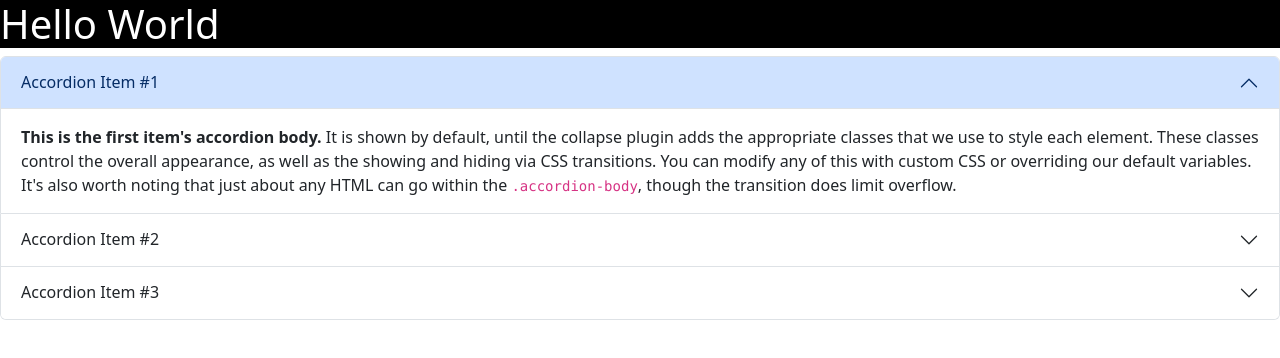
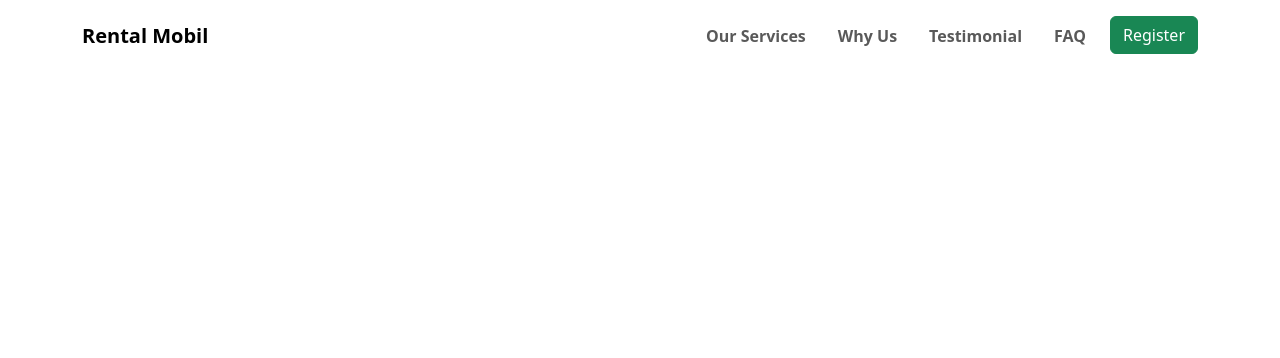
Before and after one commit to Hafieddz/F-FSW24001086-km6-haf-rental_car-ch1, a website: page index.html in a window 1280 px wide. Drawn offline with nearby package versions, Linux system fonts and the light colour scheme.

Commit message:
feat : create navbar

```diff
--- a/index.html
+++ b/index.html
@@ -9,65 +9,39 @@
 </head>
 
 <body>
-    <section class="bg-black">
-        <h1 class="text-white"> Hello World </h1>
-    </section>
+    <!-- Navbar -->
+    <nav class="navbar navbar-expand-lg py-3">
+        <div class="container">
+            <a class="navbar-brand fw-semibold" href="#">Rental Mobil </a>
+            <button class="navbar-toggler" type="button" data-bs-toggle="collapse"
+                data-bs-target="#navbarSupportedContent" aria-controls="navbarSupportedContent" aria-expanded="false"
+                aria-label="Toggle navigation">
+                <span class="navbar-toggler-icon"></span>
+            </button>
+            <div class="collapse navbar-collapse justify-content-end" id="navbarSupportedContent">
+                <ul class="navbar-nav gap-xl-3 fw-bold">
+                    <li class="nav-item">
+                        <a class="nav-link" aria-current="page" href="#our-services"> Our Services </a>
+                    </li>
+                    <li class="nav-item">
+                        <a class="nav-link" href="#why-us"> Why Us</a>
+                    </li>
+                    <li class="nav-item">
+                        <a class="nav-link" href="#testimonial"> Testimonial</a>
+                    </li>
+                    <li class="nav-item">
+                        <a class="nav-link" href="#faq"> FAQ </a>
+                    </li>
+                    <li class="nav-item">
+                        <button class="btn btn-success btn-md">Register</button>
+                    </li>
 
-    <div class="accordion" id="accordionExample">
-        <div class="accordion-item">
-            <h2 class="accordion-header">
-                <button class="accordion-button" type="button" data-bs-toggle="collapse" data-bs-target="#collapseOne"
-                    aria-expanded="true" aria-controls="collapseOne">
-                    Accordion Item #1
-                </button>
-            </h2>
-            <div id="collapseOne" class="accordion-collapse collapse show" data-bs-parent="#accordionExample">
-                <div class="accordion-body">
-                    <strong>This is the first item's accordion body.</strong> It is shown by default, until the collapse
-                    plugin adds the appropriate classes that we use to style each element. These classes control the
-                    overall appearance, as well as the showing and hiding via CSS transitions. You can modify any of
-                    this with custom CSS or overriding our default variables. It's also worth noting that just about any
-                    HTML can go within the <code>.accordion-body</code>, though the transition does limit overflow.
-                </div>
+                </ul>
             </div>
         </div>
-        <div class="accordion-item">
-            <h2 class="accordion-header">
-                <button class="accordion-button collapsed" type="button" data-bs-toggle="collapse"
-                    data-bs-target="#collapseTwo" aria-expanded="false" aria-controls="collapseTwo">
-                    Accordion Item #2
-                </button>
-            </h2>
-            <div id="collapseTwo" class="accordion-collapse collapse" data-bs-parent="#accordionExample">
-                <div class="accordion-body">
-                    <strong>This is the second item's accordion body.</strong> It is hidden by default, until the
-                    collapse plugin adds the appropriate classes that we use to style each element. These classes
-                    control the overall appearance, as well as the showing and hiding via CSS transitions. You can
-                    modify any of this with custom CSS or overriding our default variables. It's also worth noting that
-                    just about any HTML can go within the <code>.accordion-body</code>, though the transition does limit
-                    overflow.
-                </div>
-            </div>
-        </div>
-        <div class="accordion-item">
-            <h2 class="accordion-header">
-                <button class="accordion-button collapsed" type="button" data-bs-toggle="collapse"
-                    data-bs-target="#collapseThree" aria-expanded="false" aria-controls="collapseThree">
-                    Accordion Item #3
-                </button>
-            </h2>
-            <div id="collapseThree" class="accordion-collapse collapse" data-bs-parent="#accordionExample">
-                <div class="accordion-body">
-                    <strong>This is the third item's accordion body.</strong> It is hidden by default, until the
-                    collapse plugin adds the appropriate classes that we use to style each element. These classes
-                    control the overall appearance, as well as the showing and hiding via CSS transitions. You can
-                    modify any of this with custom CSS or overriding our default variables. It's also worth noting that
-                    just about any HTML can go within the <code>.accordion-body</code>, though the transition does limit
-                    overflow.
-                </div>
-            </div>
-        </div>
-    </div>
+    </nav>
+    <!-- Navbar -->
+
 
     <script src="./node_modules/bootstrap/dist/js/bootstrap.bundle.min.js"></script>
 </body>
```
